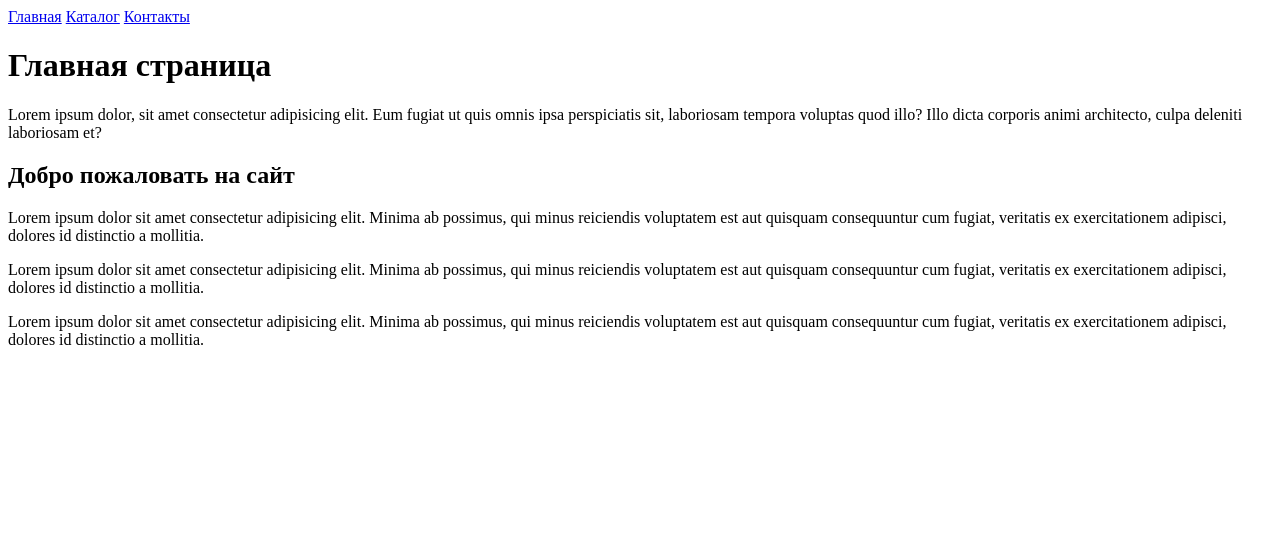
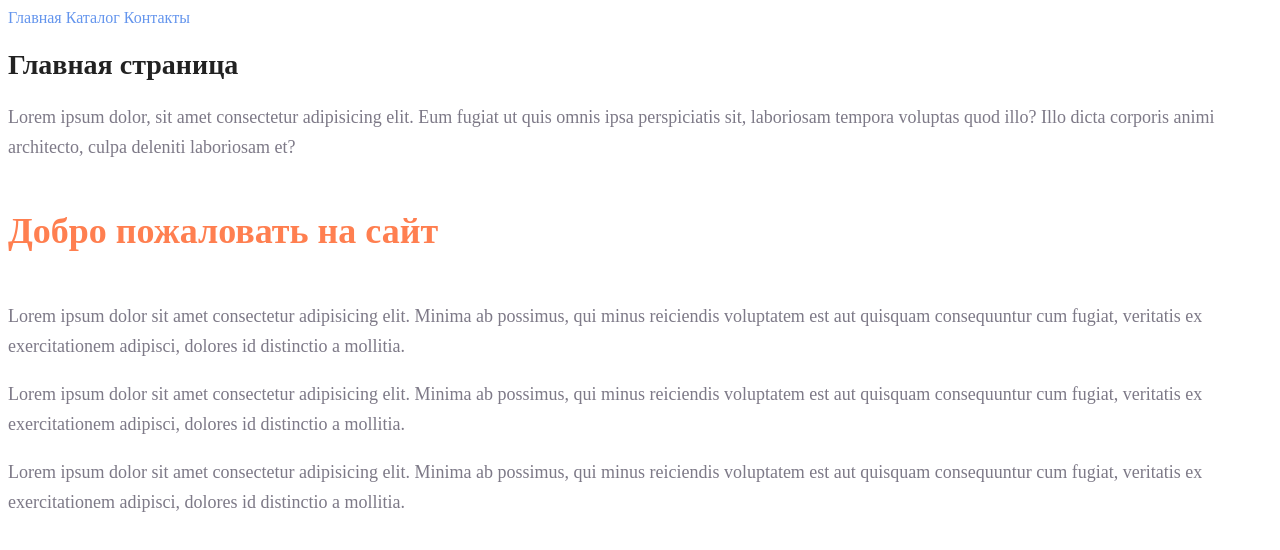
Before and after one commit to Braychik/Frontend_HTML_1.0, a plain HTML site: page sem_1/index.html in a window 1280 px wide. Drawn offline with Linux system fonts and the light colour scheme.

Commit message:
homework 2

```diff
--- a/sem_1/index.html
+++ b/sem_1/index.html
@@ -3,21 +3,20 @@
 <head>
     <meta charset="UTF-8">
     <meta name="viewport" content="width=device-width, initial-scale=1.0">
+    <link rel="stylesheet" href="style.css">
     <title>Document</title>
 </head>
 <body>
-    <a href="/sem_1/index.html">Главная</a>
-    <a href="/sem_1/catalog/catalog.html">Каталог</a>
-    <a href="#">Контакты</a>
+    <a class="head_menu" href="#">Главная</a>
+    <a class="head_menu" href="/catalog/catalog.html">Каталог</a>
+    <a class="head_menu" href="#">Контакты</a>
 
-    <h1>Главная страница</h1>
-    <p>Lorem ipsum dolor, sit amet consectetur adipisicing elit. Eum fugiat ut quis omnis ipsa perspiciatis sit, laboriosam tempora voluptas quod illo? Illo dicta corporis animi architecto, culpa deleniti laboriosam et?</p>
+    <h1 class="first_title">Главная страница</h1>
+    <p class="paragraf">Lorem ipsum dolor, sit amet consectetur adipisicing elit. Eum fugiat ut quis omnis ipsa perspiciatis sit, laboriosam tempora voluptas quod illo? Illo dicta corporis animi architecto, culpa deleniti laboriosam et?</p>
 
-    <h2>Добро пожаловать на сайт</h2>
-    <p>Lorem ipsum dolor sit amet consectetur adipisicing elit. Minima ab possimus, qui minus reiciendis voluptatem est aut quisquam consequuntur cum fugiat, veritatis ex exercitationem adipisci, dolores id distinctio a mollitia.</p>
-    <p>Lorem ipsum dolor sit amet consectetur adipisicing elit. Minima ab possimus, qui minus reiciendis voluptatem est aut quisquam consequuntur cum fugiat, veritatis ex exercitationem adipisci, dolores id distinctio a mollitia.</p>
-    <p>Lorem ipsum dolor sit amet consectetur adipisicing elit. Minima ab possimus, qui minus reiciendis voluptatem est aut quisquam consequuntur cum fugiat, veritatis ex exercitationem adipisci, dolores id distinctio a mollitia.</p>
-
-
+    <h2 class="second_title">Добро пожаловать на сайт</h2>
+    <p class="paragraf">Lorem ipsum dolor sit amet consectetur adipisicing elit. Minima ab possimus, qui minus reiciendis voluptatem est aut quisquam consequuntur cum fugiat, veritatis ex exercitationem adipisci, dolores id distinctio a mollitia.</p>
+    <p class="paragraf">Lorem ipsum dolor sit amet consectetur adipisicing elit. Minima ab possimus, qui minus reiciendis voluptatem est aut quisquam consequuntur cum fugiat, veritatis ex exercitationem adipisci, dolores id distinctio a mollitia.</p>
+    <p class="paragraf">Lorem ipsum dolor sit amet consectetur adipisicing elit. Minima ab possimus, qui minus reiciendis voluptatem est aut quisquam consequuntur cum fugiat, veritatis ex exercitationem adipisci, dolores id distinctio a mollitia.</p>
 </body>
 </html>
--- /dev/null
+++ b/sem_1/style.css
@@ -0,0 +1,32 @@
+a {
+    text-decoration: none;
+}
+
+.head_menu{
+    color: cornflowerblue;
+    font-size: 16px;
+    line-height: 20px;
+}
+
+.first_title{
+    color: #222222;
+    font-size: 28px;
+    line-height: 36px;
+    font-weight: bold;
+}
+
+.paragraf{
+    font-style: normal;
+    font-weight: 300;
+    font-size: 18px;
+    line-height: 30px;
+    color: #7D7987;
+}
+
+.second_title{
+    color: coral;
+    font-style: normal;
+    font-weight: 700;
+    font-size: 36px;
+    line-height: 80px;
+}
```
Also changed, not shown: sem_1/catalog/catalog.html (+15 -15 lines).
